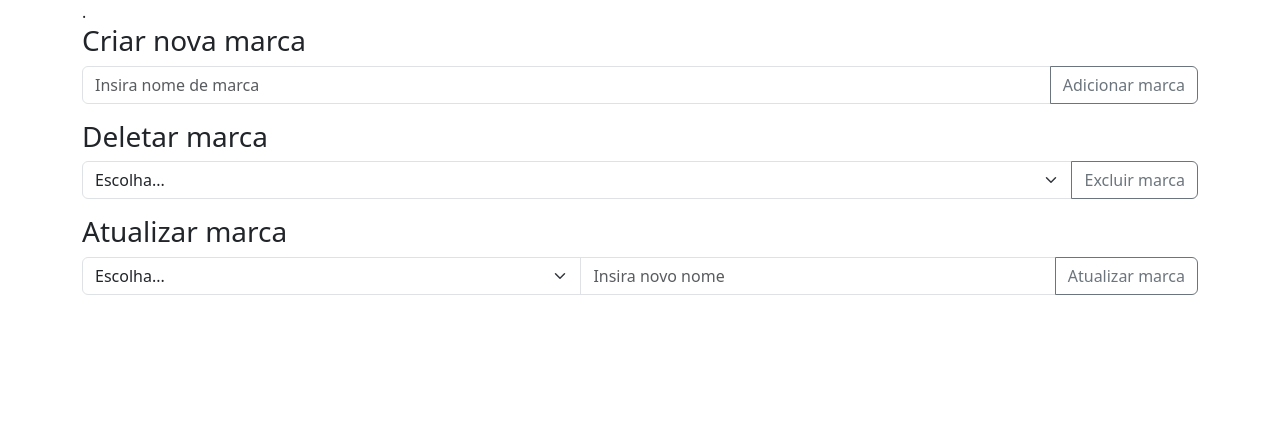
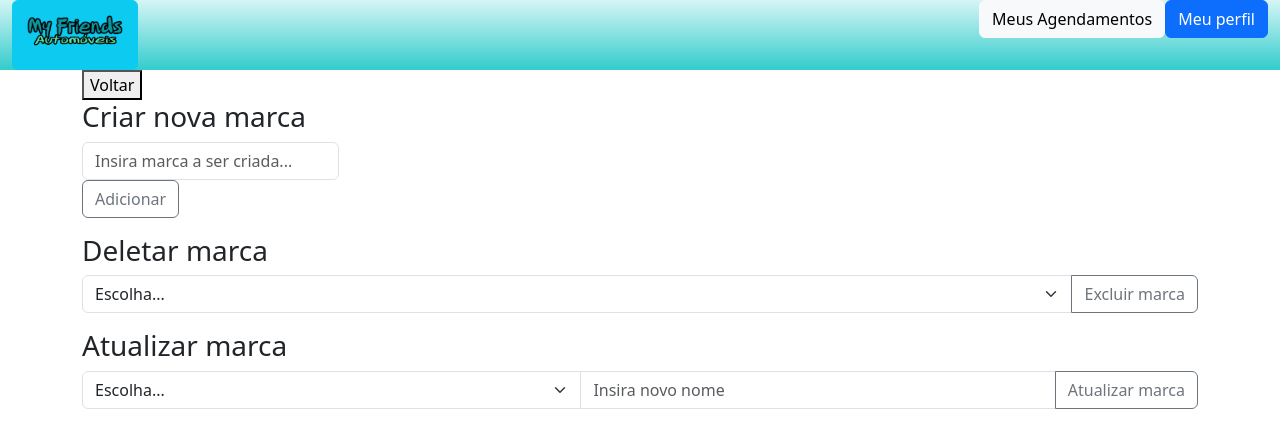
Before and after one commit to dsm-cefet-rj/trabalho-integrado-2023-2-psw-grupo-9-23-2, a React (Vite) app in the folder Frontend/: page /filtros-adm in a window 1280 px wide. Shown: the top 448 px of the page. Built offline with nearby package versions, Linux system fonts and the light colour scheme; data requests are answered from the project's data file.

Commit message:
Create dos filtros atualizado

```diff
--- a/Frontend/db.json
+++ b/Frontend/db.json
@@ -173,25 +173,20 @@
   ],
   "filtros": [
     {
-      "marca": "Ford"
+      "marca": "Fiat",
+      "id": "Fiat"
     },
     {
-      "marca": "Fiat"
+      "marca": "Ford",
+      "id": "Ford"
     },
     {
-      "marca": "Volkswagen"
+      "marca": "Renault",
+      "id": "Renault"
     },
     {
-      "marca": "Toyota"
-    },
-    {
-      "marca": "Brasilia"
-    },
-    {
-      "marca": "Renault"
-    },
-    {
-      "marca": "Peugeot"
+      "marca": "Jeep",
+      "id": "Jeep"
     }
   ]
 }
--- /dev/null
+++ b/Frontend/src/Filtros/CriadorFiltros.jsx
@@ -0,0 +1,168 @@
+import '/bootstrap-5.3.1-dist/css/bootstrap.css'
+import { Link } from 'react-router-dom';
+import React, {useState, useEffect} from 'react'
+import Cabecalho from '../Layout/Cabecalho';
+export default function CriadorFiltros()
+{
+    /*
+    const [marcas, setMarca] = useState({
+        marca: '',
+      });
+      const handleInputChange = (e) => {
+        const { name, value } = e.target;
+        setMarca({
+            ...marcas,
+          [name] : value
+        });
+      };
+
+      useEffect(() => {
+        fetch('http://localhost:8000/filtros')
+          .then((response) => response.json())
+          .then((data) => {
+            setMarca(data);
+          })
+          .catch((error) => {
+            console.error('Error fetching data:', error);
+          });
+      }, []);
+      const handleSubmit = async (e) => {
+        e.preventDefault();
+
+        try {
+          const newEntry = {
+            marca: marcas.marca,
+            id: marcas.length + 1
+          };
+
+          const response = await fetch('http://localhost:8000/filtros', {
+            method: 'POST',
+            headers: {
+              'Content-Type': 'application/json',
+            },
+            body: JSON.stringify(newEntry),
+          });
+
+          if (response.ok) {
+            const responseData = await response.json();
+            console.log('New entry created:', responseData);
+
+            setMarca({
+                marca: '',
+              });
+          } else {
+            console.error('Error creating new entry:', response.status, response.statusText);
+          }
+        } catch (error) {
+            alert('Essa marca já existe nos filtros!');
+            console.log(error);
+        }
+      };
+    return(
+        <>
+            <form onSubmit={handleSubmit}>
+                <div className="input-group mb-3">
+                    <label htmlFor="marca">Insira nome de marca: </label>
+                    <input type="text" className="form-control"
+                    id="marca"
+                    name="marca"
+                    value={marcas.marca}
+                    onChange={handleInputChange}
+                    />
+                    <button className="btn btn-outline-secondary" type="submit">Adicionar marca</button>
+                </div>
+            </form>
+        </>
+    );
+    */
+    const [formData, setFormData] = useState({
+        marca: '',
+
+      });
+      const handleInputChange = (e) => {
+        const { name, value } = e.target;
+        setFormData({
+          ...formData,
+          [name]: value,
+        });
+      };
+
+      const [mar, setMar] = useState([]);
+
+      useEffect(() => {
+        fetch('http://localhost:8000/filtros')
+          .then((response) => response.json())
+          .then((data) => {
+            setMar(data);
+          })
+          .catch((error) => {
+
+            console.error('Error fetching data:', error);
+          });
+      }, []);
+      const handleSubmit = async (e) => {
+        e.preventDefault();
+
+        try {
+          const newEntry = {
+            ...formData,
+            id: formData.marca
+          };
+
+          const response = await fetch('http://localhost:8000/filtros', {
+            method: 'POST',
+            headers: {
+              'Content-Type': 'application/json',
+            },
+            body: JSON.stringify(newEntry),
+          });
+
+          if (response.ok) {
+            const responseData = await response.json();
+            console.log('New entry created:', responseData);
+
+            setFormData({
+                marca: '',
+
+              });
+          } else {
+            console.error('Error creating new entry:', response.status, response.statusText);
+            if(response.status == 500)
+            {
+                alert("Essa marca já existe nos filtros!");
+            }
+          }
+        } catch (error) {
+            if(error == 500)
+            {
+                alert("Essa marca já existe nos filtros!");
+            }
+          console.error('Error creating new entry:', error);
+        }
+      };
+
+      return (
+        <>
+
+        <div>
+
+        <div className='input-group mb-3'>
+          <form onSubmit={handleSubmit}>
+
+              <input className='form-control' placeholder='Insira marca a ser criada...'
+                type="text"
+                id="marca"
+                name="marca"
+                value={formData.marca}
+                onChange={handleInputChange}
+              />
+
+
+            <button className="btn btn-outline-secondary" type="submit">Adicionar</button>
+          </form>
+          </div>
+        </div>
+
+        </>
+      );
+};
--- a/Frontend/src/Filtros/FiltrosAdm.jsx
+++ b/Frontend/src/Filtros/FiltrosAdm.jsx
@@ -1,10 +1,10 @@
 import '/bootstrap-5.3.1-dist/css/bootstrap.css'
 import { Link } from 'react-router-dom';
 import React, {useState, useEffect} from 'react'
-
+import Cabecalho from '../Layout/Cabecalho';
+import CriadorFiltros from './CriadorFiltros';
 export default function FiltrosAdm() {
     const [marcas, setMarca] = useState([]);
-
     useEffect(() => {
       fetch('http://localhost:8000/filtros')
         .then((response) => response.json())
@@ -15,7 +15,7 @@ export default function FiltrosAdm() {
           console.error('Error fetching data:', error);
         });
     }, []);
-
+/*
       function addMarca(pro)
       {
         if(marcas.filter((m) => m.marca == pro).length > 0)
@@ -30,7 +30,10 @@ export default function FiltrosAdm() {
         }
 
       }
-
+*/
+const handleGoBack = () => {
+  window.history.back();
+};
       function delMarca(pro)
       {
         if(pro == "Escolha...")
@@ -70,13 +73,12 @@ export default function FiltrosAdm() {
       }
     return (
         <>
-            <div className="container">.
+        <Cabecalho />
+            <div className="container">
+            <button onClick={handleGoBack}>Voltar</button>
                 <div className="row ">
                     <h3>Criar nova marca</h3>
-                    <div class="input-group mb-3">
-                        <input type="text" class="form-control" placeholder="Insira nome de marca" id="AddMarca"></input>
-                        <button class="btn btn-outline-secondary" type="button" onClick={() => addMarca(document.getElementById("AddMarca").value)}>Adicionar marca</button>
-                    </div>
+                    <CriadorFiltros />
                     <h3>Deletar marca</h3>
                     <div class="input-group mb-3">
                         <select class="form-select" id="DelMarca">
```
Lines whose indentation alone changed are shown as unchanged.
